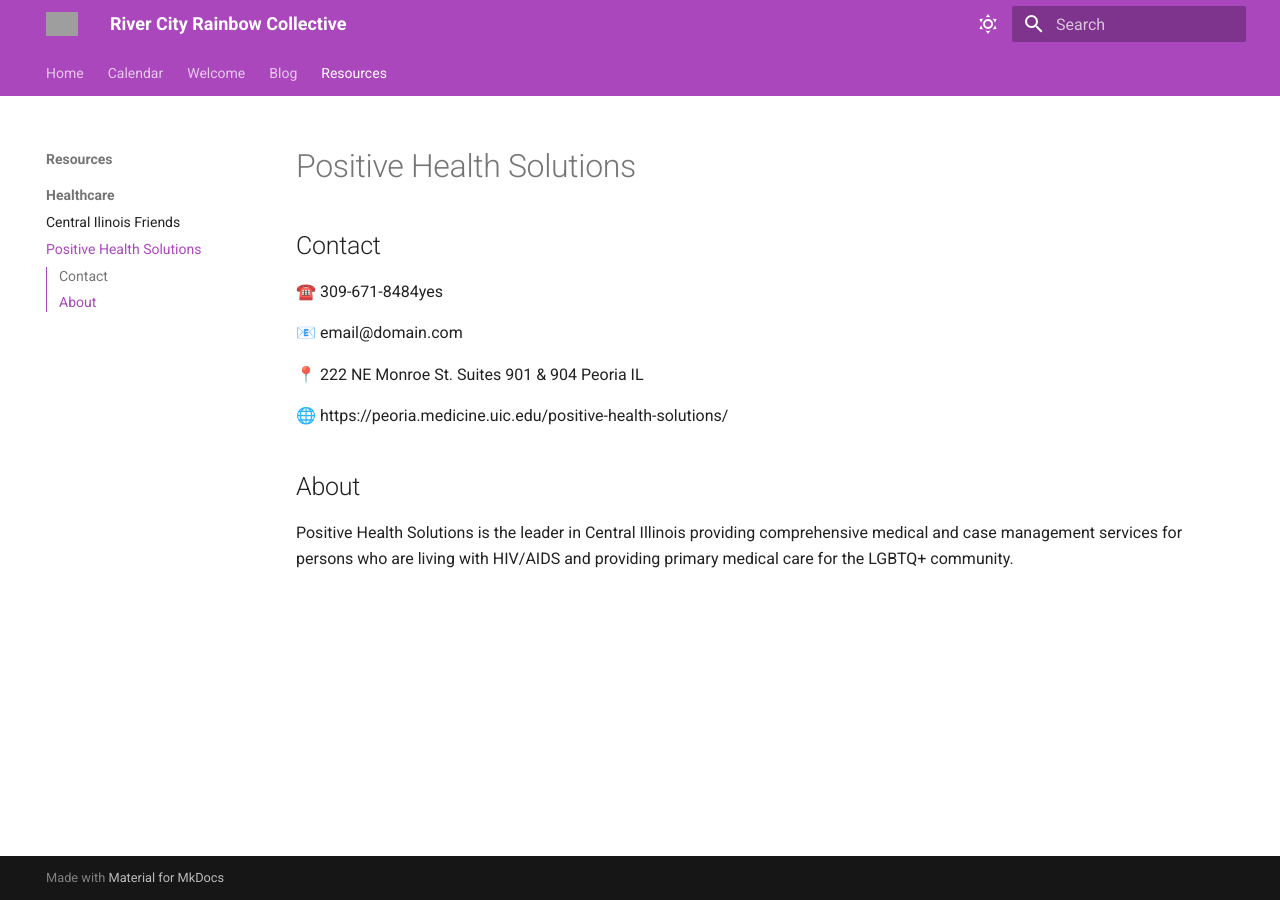
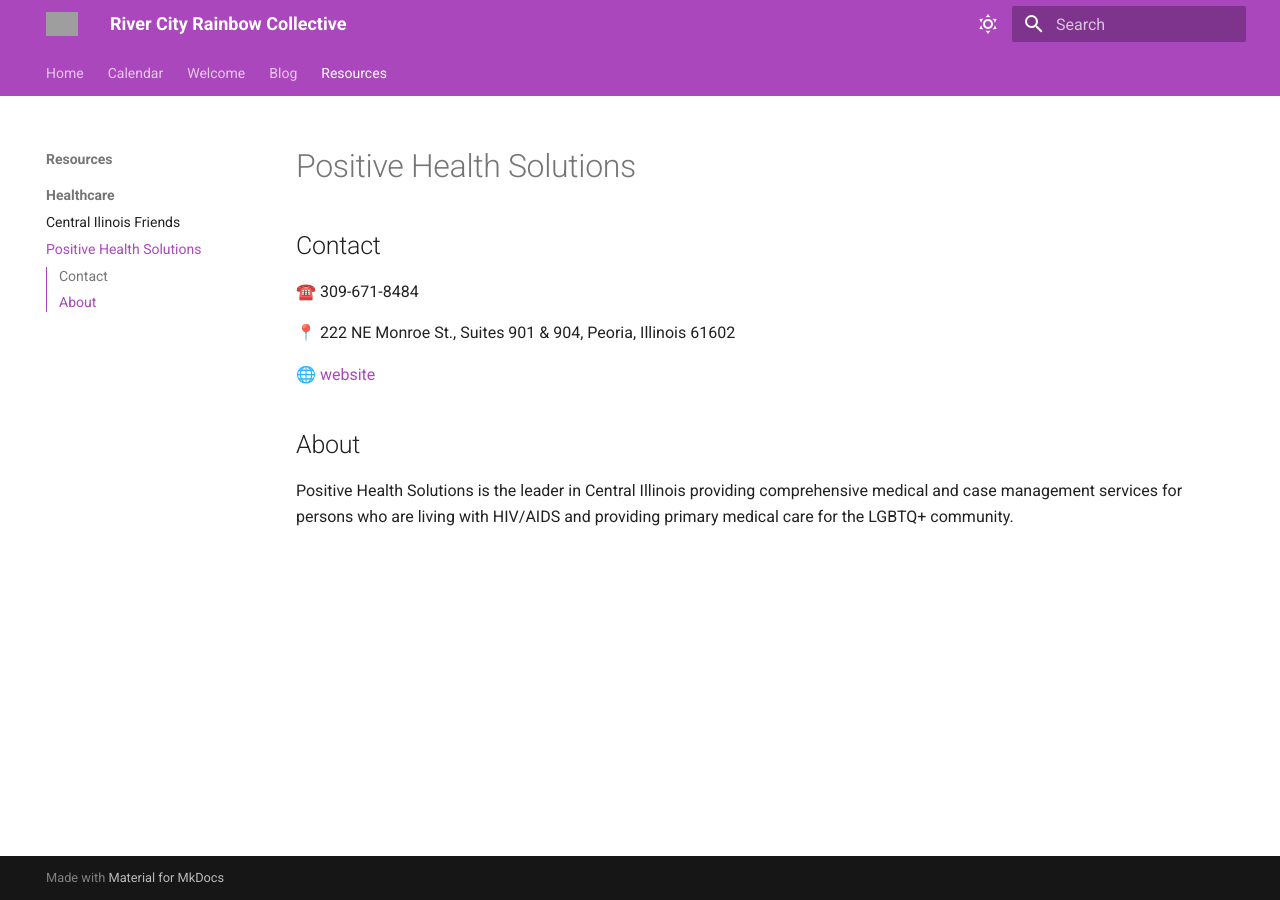
Before and after one commit to RiverCityRainbowCollective/website, an MkDocs documentation site: the page built from website/resources/healthcare/positive-health-solutions.md, in a window 1280 px wide. Built offline with MkDocs 1.6.1 and Material for MkDocs 9.7.7, drawn with Linux system fonts in a browser that asks for light colours; some of the changed lines change nothing that is shown; grey boxes are pictures that could not be loaded.

Commit message:
docs: update website/resources/healthcare/positive-health-solutions

```diff
--- a/website/resources/healthcare/positive-health-solutions.md
+++ b/website/resources/healthcare/positive-health-solutions.md
@@ -1,14 +1,21 @@
+---
+title: Positive Health Solutions
+description: Positive Health Solutions is the leader in Central Illinois providing comprehensive medical and case management services for persons who are living with HIV/AIDS and providing primary medical care for the LGBTQ+ community.
+published: true
+date: 2025-01-23T23:26:06.986Z
+tags:
+editor: markdown
+dateCreated: 2025-01-23T16:27:13.896Z
+---
+
 # Positive Health Solutions
 
 ## Contact
-☎️ 309-671-8484yes
+☎️ 309-671-8484
 
-📧 email@domain.com
+📍  222 NE Monroe St., Suites 901 & 904, Peoria, Illinois 61602
 
-📍 222 NE Monroe St. Suites 901 & 904 Peoria IL
-
-🌐 https://peoria.medicine.uic.edu/positive-health-solutions/
+🌐 [website](https://peoria.medicine.uic.edu/about/patient-care/positive-health-solutions/contact-positive-health-solutions/#positive-health-solutions)
 
 ## About
-
 Positive Health Solutions is the leader in Central Illinois providing comprehensive medical and case management services for persons who are living with HIV/AIDS and providing primary medical care for the LGBTQ+ community.
```
